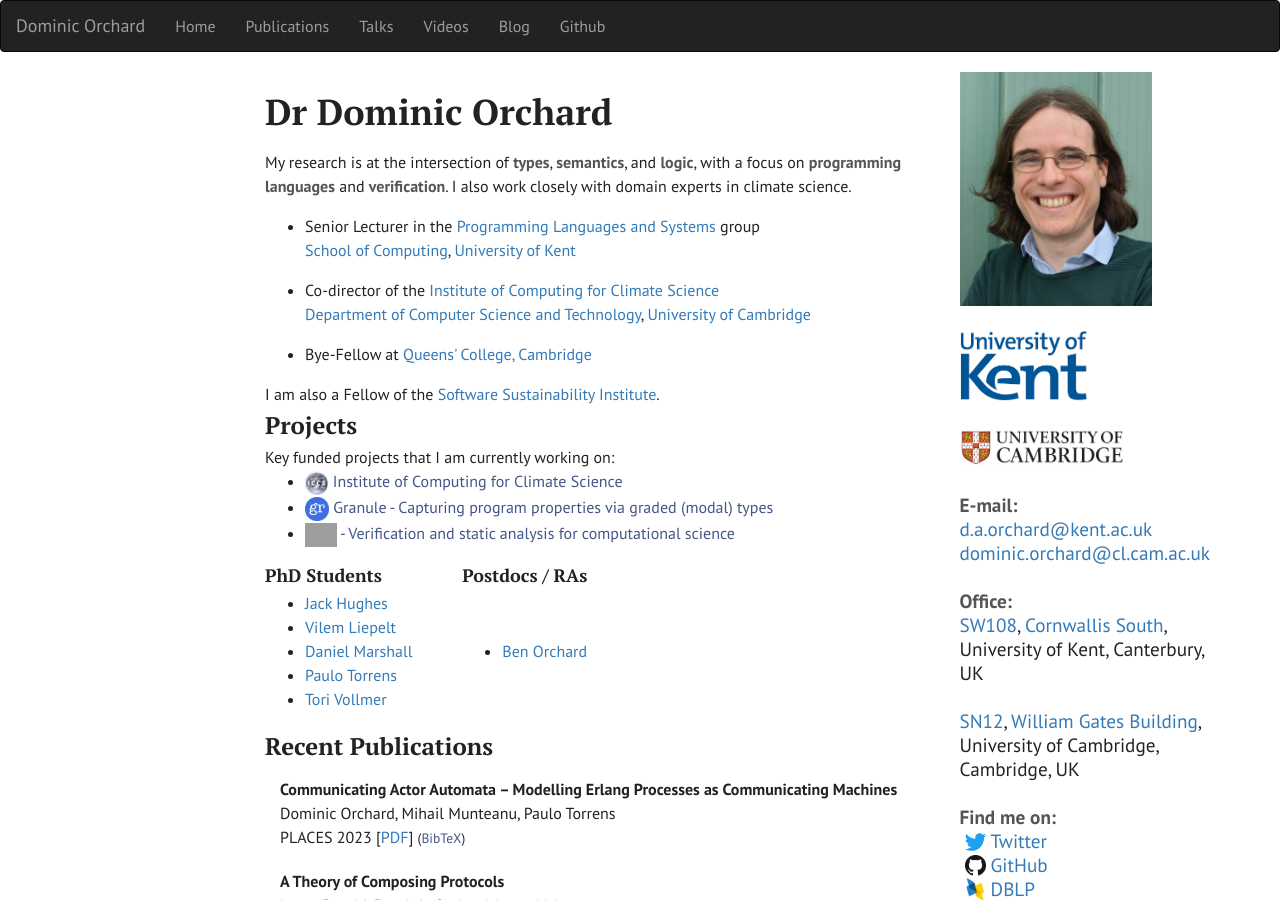
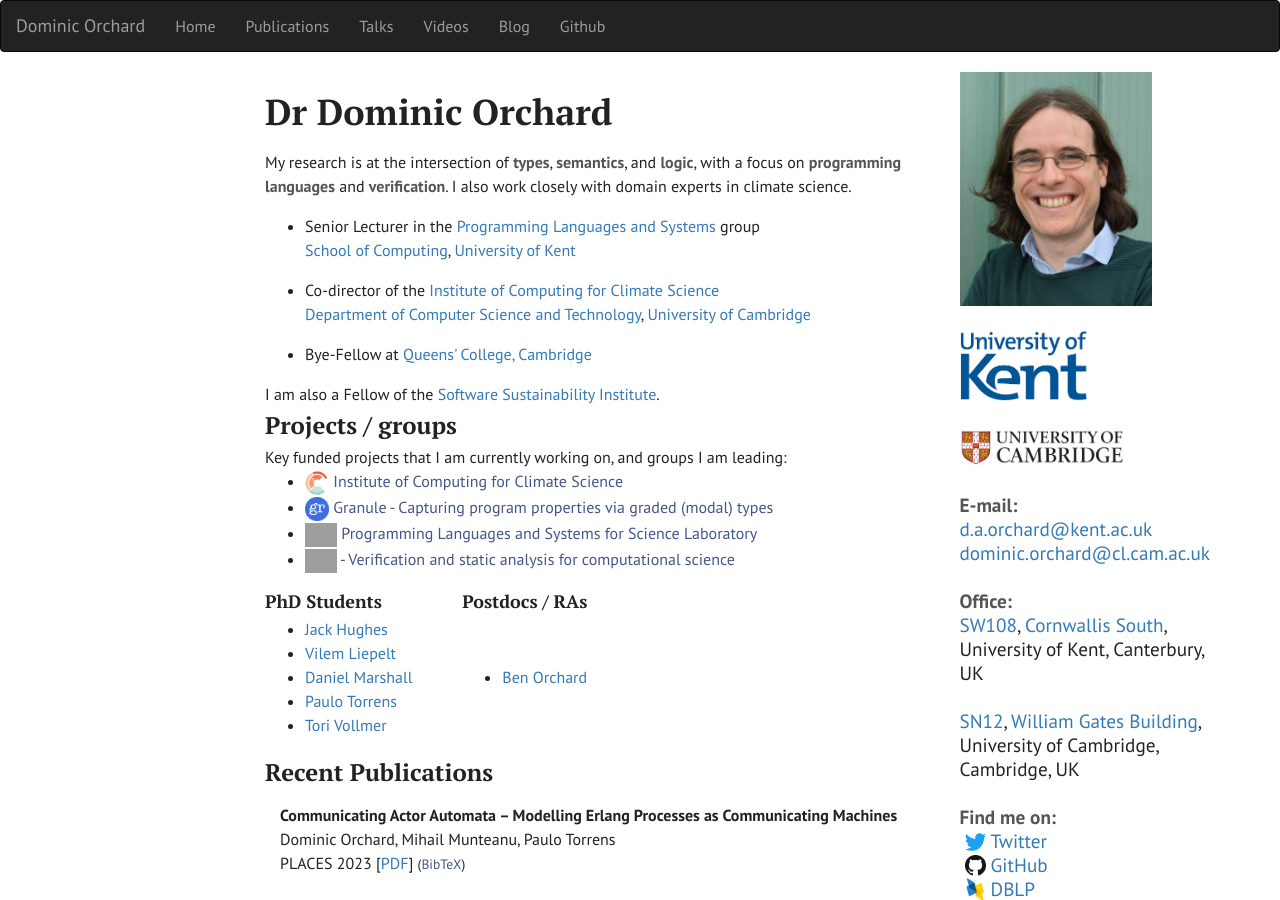
Before and after one commit to dorchard/dorchard.github.io, a Jekyll site: the page built from index.html, in a window 1280 px wide and 900 px high. Built offline with Jekyll 4.4.1, drawn with Linux system fonts in a browser that asks for light colours; grey boxes are pictures that could not be loaded.

Commit message:
update logos; plas4sci

```diff
--- a/index.html
+++ b/index.html
@@ -33,18 +33,21 @@ sitemap:
     </ul>
     I am also a Fellow of the <a href="https://software.ac.uk/">Software Sustainability Institute</a>.
 
-    <h3 style='margin-top:0.25em'>Projects</h3>
-    Key funded projects that I am currently working on: <br />
+    <h3 style='margin-top:0.25em'>Projects / groups</h3>
+    Key funded projects that I am currently working on, and groups I am leading:<br />
   <ul>
     <li><a href="http://cambridge-iccs.github.io/" class='proj'>
-    <img style="height:1.5em;" src="images/iccs-logo.png">
+    <img style="height:1.5em;" src="images/iccs-logo2.jpg">
     Institute of Computing for Climate Science</a></li>
         <li><a href="https://granule-project.github.io/" class='proj'>
       <img style="height:1.5em;" src="assets/gr-blue.png">
       Granule
         - Capturing program properties via graded (modal) types</a>
       </li>
-      <li>
+    <li><a href="https://plas4sci.github.io/" class='proj'>
+    <img style="height:1.5em;" src="https://raw.githubusercontent.com/plas4sci/plas4sci.github.io/main/logo-final-small.png">
+    Programming Languages and Systems for Science Laboratory</a></li>
+    <li>
         <a href="http://camfort.github.io" class='proj'>
         <img style="height:1.5em;" src="https://camfort.github.io/camfort.png">
         - Verification and static analysis for computational science
```
Also changed, not shown: images/iccs-logo2.jpg (added).
